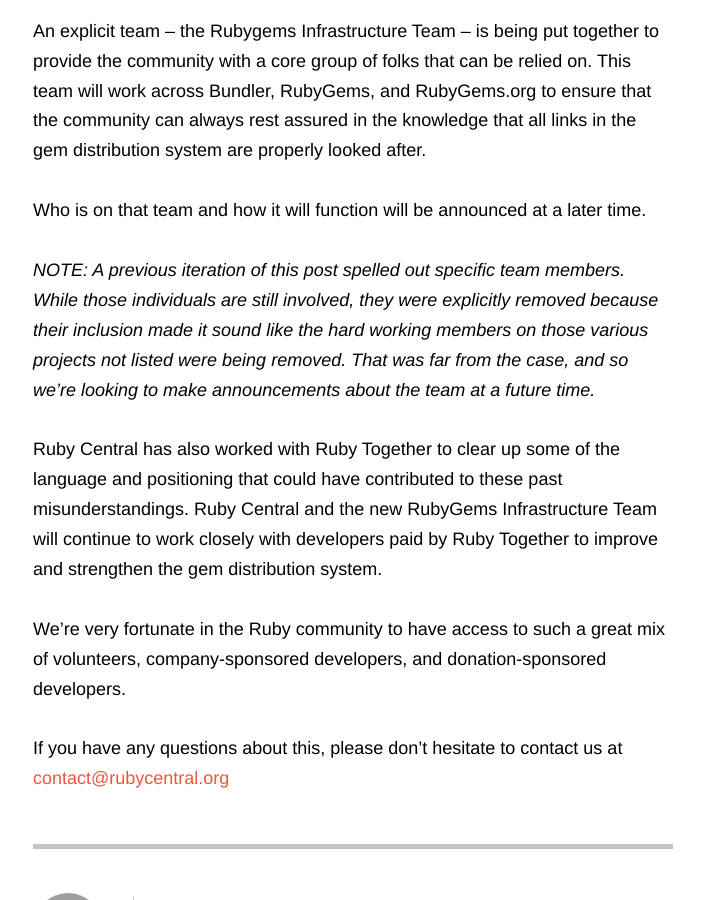
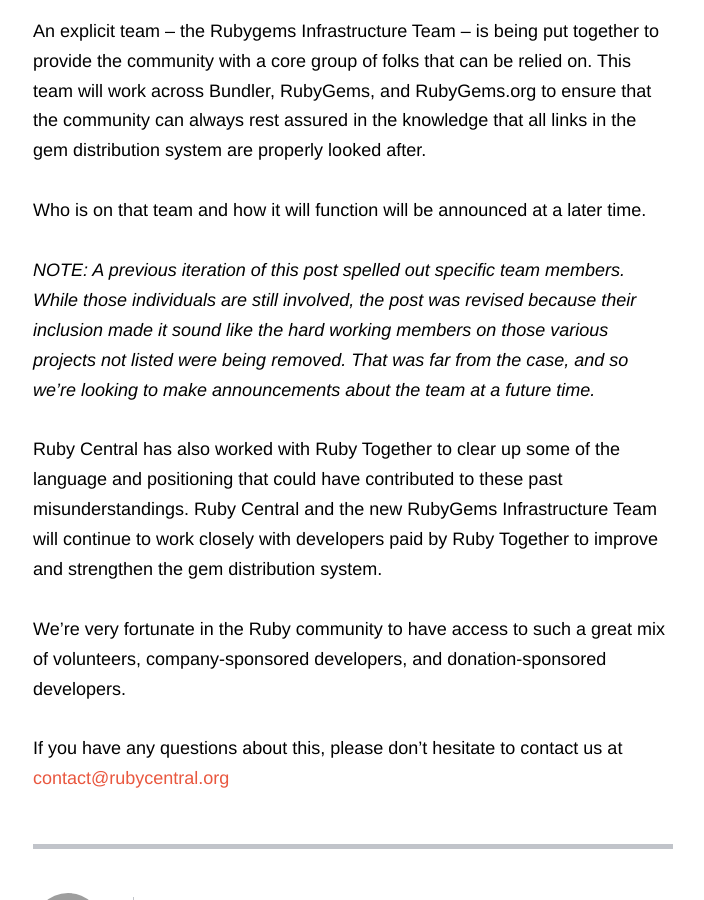
Before and after one commit to rubygems/rubygems.github.io, a Jekyll site: the page built from _posts/2017-03-15-rubygems-funding.md, in a window 1280 px wide and 900 px high, scrolled down 1850 px. Shown: the whole window, without its empty margins (437-1141 px from the left). Built offline with Jekyll 4.4.1, drawn with Linux system fonts in a browser that asks for light colours; comment, search, counter and statistics services are not loaded; grey boxes are pictures that could not be loaded.

Commit message:
make the revision less active

```diff
--- a/_posts/2017-03-15-rubygems-funding.md
+++ b/_posts/2017-03-15-rubygems-funding.md
@@ -23,7 +23,7 @@
 
 Who is on that team and how it will function will be announced at a later time.
 
-_NOTE: A previous iteration of this post spelled out specific team members. While those individuals are still involved, they were explicitly removed because their inclusion made it sound like the hard working members on those various projects not listed were being removed. That was far from the case, and so we're looking to make announcements about the team at a future time._
+_NOTE: A previous iteration of this post spelled out specific team members. While those individuals are still involved, the post was revised because their inclusion made it sound like the hard working members on those various projects not listed were being removed. That was far from the case, and so we're looking to make announcements about the team at a future time._
 
 Ruby Central has also worked with Ruby Together to clear up some of the language and positioning that could have contributed to these past misunderstandings. Ruby Central and the new RubyGems Infrastructure Team will continue to work closely with developers paid by Ruby Together to improve and strengthen the gem distribution system.
 
```
